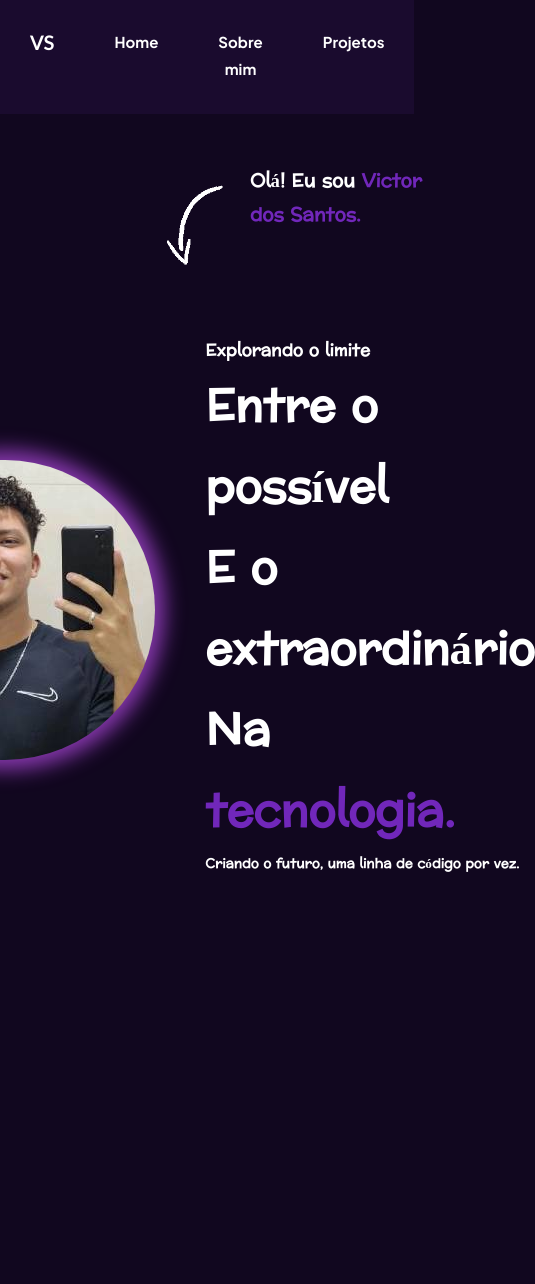
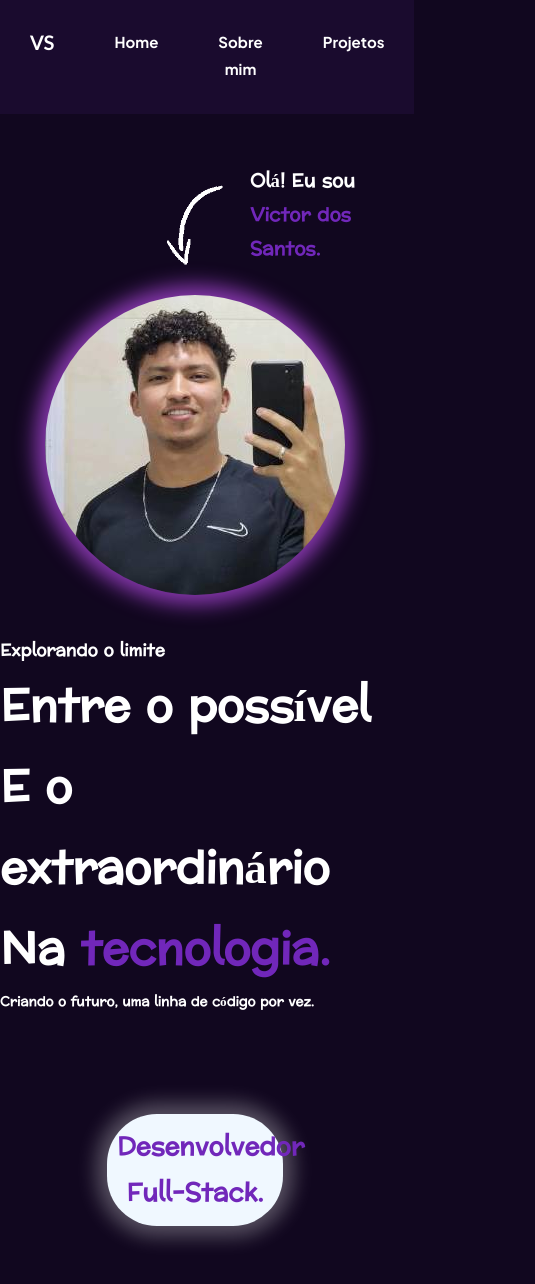
Before and after one commit to Victor-Santos-Silva/Portifolio, a React (Vite) app: page / in a window 390 px wide. Shown: the top 1284 px of the page, 535 px wide, since content can reach past the window. Before the commit the page ends 876 px from the top, so only its background shows below. Built offline with nearby package versions, Linux system fonts and the light colour scheme.

Commit message:
criação de pagina de erro e alteraçoes em introducao

```diff
--- a/src/components/Introducao/Introducao.css
+++ b/src/components/Introducao/Introducao.css
@@ -1,9 +1,15 @@
 /* containerNome */
+
+.container-introducao-master {
+    margin-top: 50px;
+    margin-bottom: 100px;
+
+}
+
 .containerNome {
     display: flex;
     justify-content: center;
-    margin-top: 100px;
-    margin-left:-200px ;
+    margin-left: -200px;
 }
 
 .seta {
@@ -43,13 +49,34 @@
     font-size: 45px;
 }
 
-@media (max-width: 768px) {
+.container-profissao {
+    margin-top: 100px;
+}
+
+.profissao-introducao {
+    text-align: center;
+    font-size: 25px;
+    color: #7127BA;
+    box-shadow: 0 0 20px 10px rgba(255, 255, 255, 0.3);
+    background-color: aliceblue;
+    width: 40%;
+    padding: 10px;
+    margin: auto;
+    border-radius: 50px;
+}
+
+@media (max-width: 839px) {
+    .container-introducao {
+        flex-direction: column;
+    }
+
     .containerNome {
         margin: auto;
         margin-top: 50px;
-        margin-bottom: 50px;
         margin-left: 150px;
-        width: 70%;
     }
 
+    .frase {
+        margin-top: -10px;
+    }
 }
--- a/src/components/Introducao/Introducao.jsx
+++ b/src/components/Introducao/Introducao.jsx
@@ -5,7 +5,7 @@ import seta from "../../assets/seta.png"
 
 function Introducao() {
     return (
-        <section>
+        <section className='container-introducao-master'>
             <div className="containerNome">
                 <img src={seta} alt="seta" className='seta' />
                 <h3>Olá! Eu sou <b className='cor-roxa'>Victor dos Santos.</b></h3>
@@ -22,6 +22,10 @@ function Introducao() {
                     <h5 className=''>Criando o futuro, uma linha de código por vez.</h5>
                 </div>
             </div>
+
+            <div className='container-profissao'>
+                <h1 className='profissao-introducao'>Desenvolvedor Full-Stack.</h1>
+            </div>
         </section>
     )
 }
--- /dev/null
+++ b/src/components/PaginaDeErro/ErroPage.css
@@ -0,0 +1,5 @@
+.pageErro {
+    text-align: center;
+    margin-top: 200px;
+    font-size: 30px;
+}
--- /dev/null
+++ b/src/components/PaginaDeErro/ErrorPage.jsx
@@ -0,0 +1,16 @@
+import './ErroPage.css';
+import Header from '../Header/Header';
+
+function ErrorPager() {
+    return (
+        <section >
+            <Header />
+            <div className='pageErro'>
+                <h1 >Erro 404! </h1>
+                <h1>Pagina não encontrada.</h1>
+            </div>
+        </section>
+    )
+}
+
+export default ErrorPager;
--- a/src/main.jsx
+++ b/src/main.jsx
@@ -2,11 +2,18 @@ import { StrictMode } from 'react'
 import { createRoot } from 'react-dom/client'
 import App from './App.jsx'
 import { createBrowserRouter, RouterProvider } from 'react-router-dom'
+
+
 import Home from './views/Home/Home.jsx'
 import AboutMe from './views/AboutMe/AboutMe.jsx'
 import Projects from './views/Projects/Projects.jsx'
+import ErroPage from './components/PaginaDeErro/ErrorPage.jsx'
 
 const router = createBrowserRouter([
+  {
+    path: "/",
+    errorElement: <ErroPage />,
+    children: [
       {
         path: "/",
         element: <Home />
@@ -19,6 +26,9 @@ const router = createBrowserRouter([
         path: "/projects",
         element: <Projects />
       }
+    ]
+  },
+
 ])
 
 createRoot(document.getElementById('root')).render(
--- a/src/views/Projects/Projects.css
+++ b/src/views/Projects/Projects.css
@@ -6,4 +6,5 @@
 
 .container-projetos{
     margin-top: 300px;
+    margin-bottom: 300px;
 }
```
Also changed, not shown: src/views/Projects/Projects.jsx (+4 -3 lines). Lines whose indentation alone changed are shown as unchanged.
